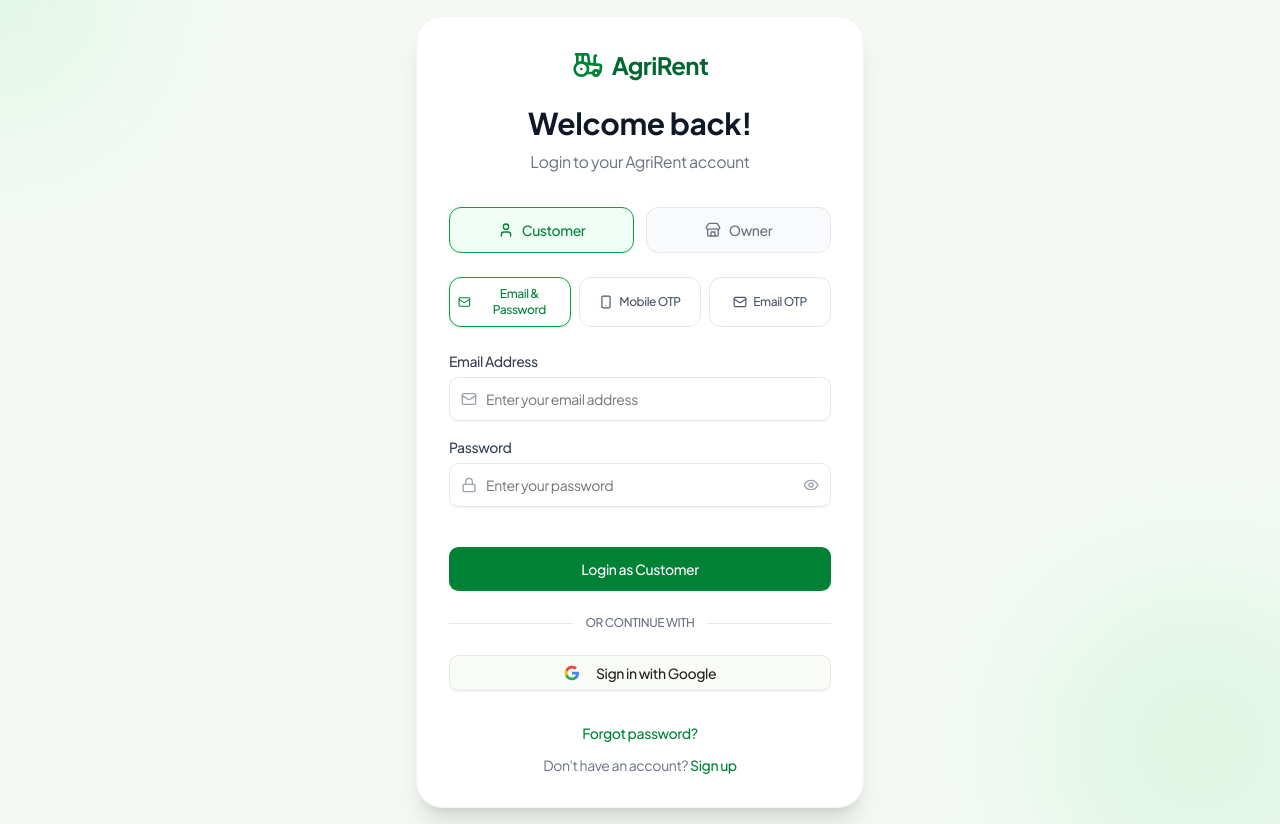
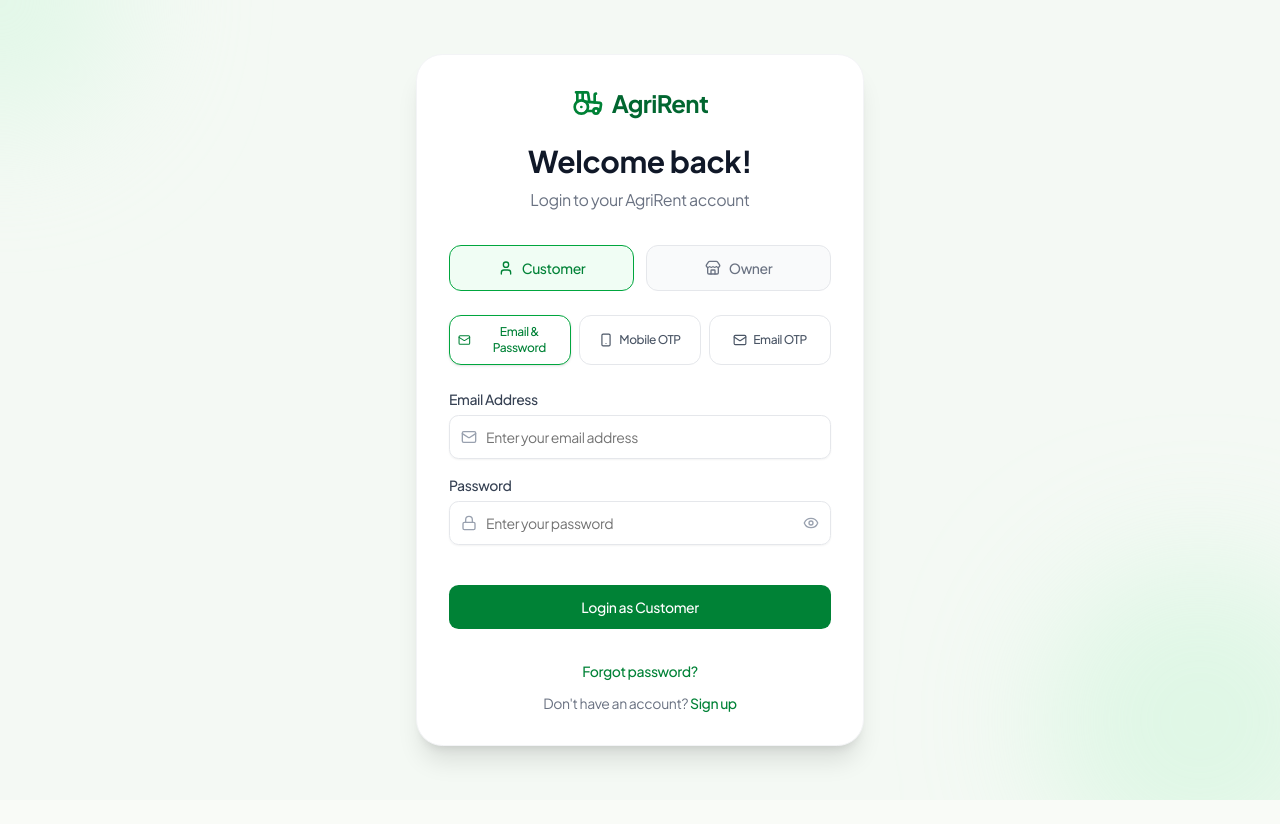
Before and after one commit to karthik-jakkula-840/Agrirent, a Next.js app: page /login in a window 1280 px wide. After the commit the page ends 800 px from the top, so only its background shows below. Built offline with nearby package versions, Linux system fonts and the light colour scheme; no server answers.

Commit message:
Remove Google login button and divider

```diff
--- a/app/(auth)/signup/page.tsx
+++ b/app/(auth)/signup/page.tsx
@@ -1,5 +1,4 @@
 import { SignupForm } from '@/components/auth/signup-form'
-import { GoogleLoginButton } from '@/components/auth/google-login-button'
 import { Card, CardContent, CardDescription, CardHeader, CardTitle } from '@/components/ui/card'
 import Link from 'next/link'
 
@@ -13,15 +12,6 @@
         </CardHeader>
         <CardContent className="space-y-4">
           <SignupForm />
-          <div className="relative">
-            <div className="absolute inset-0 flex items-center">
-              <span className="w-full border-t" />
-            </div>
-            <div className="relative flex justify-center text-xs uppercase">
-              <span className="bg-white px-2 text-muted-foreground">Or continue with</span>
-            </div>
-          </div>
-          <GoogleLoginButton />
 
           <div className="text-center text-sm text-muted-foreground mt-4">
             Already have an account?{' '}
--- a/app/dashboard/user/page.tsx
+++ b/app/dashboard/user/page.tsx
@@ -57,15 +57,15 @@
         <p className="text-gray-500 mt-1">{t.manageDescription}</p>
       </div>
 
-      <div className="grid grid-cols-1 sm:grid-cols-2 lg:grid-cols-4 gap-6">
+      <div className="grid grid-cols-2 lg:grid-cols-4 gap-3 sm:gap-6">
         {STAT_CARDS.map((stat, idx) => (
-          <div key={idx} className="bg-white p-6 rounded-3xl border border-gray-100 shadow-sm flex items-center gap-4">
-            <div className={`h-12 w-12 rounded-2xl flex items-center justify-center shrink-0 ${stat.bg} ${stat.color}`}>
-              <stat.icon className="h-6 w-6" />
+          <div key={idx} className="bg-white p-4 sm:p-6 rounded-2xl sm:rounded-3xl border border-gray-100 shadow-sm flex flex-col sm:flex-row items-start sm:items-center gap-3 sm:gap-4">
+            <div className={`h-10 w-10 sm:h-12 sm:w-12 rounded-xl sm:rounded-2xl flex items-center justify-center shrink-0 ${stat.bg} ${stat.color}`}>
+              <stat.icon className="h-5 w-5 sm:h-6 sm:w-6" />
             </div>
-            <div>
-              <p className="text-sm font-medium text-gray-500">{stat.title}</p>
-              <p className="text-2xl font-bold text-gray-900">{stat.value}</p>
+            <div className="min-w-0 w-full">
+              <p className="text-xs sm:text-sm font-medium text-gray-500 truncate" title={stat.title}>{stat.title}</p>
+              <p className="text-lg sm:text-2xl font-bold text-gray-900">{stat.value}</p>
             </div>
           </div>
         ))}
--- a/components/auth/login-form.tsx
+++ b/components/auth/login-form.tsx
@@ -13,7 +13,6 @@
 import { Button } from '@/components/ui/button'
 import { toast } from 'sonner'
 import { Eye, EyeOff, Smartphone, Mail, User, Store, Lock, ShieldCheck } from 'lucide-react'
-import { GoogleLoginButton } from './google-login-button'
 import Link from 'next/link'
 
 type LoginFormValues = z.infer<typeof loginSchema>
@@ -311,17 +310,6 @@
         </div>
       )}
 
-      <div className="relative mt-6">
-        <div className="absolute inset-0 flex items-center">
-          <span className="w-full border-t border-gray-200" />
-        </div>
-        <div className="relative flex justify-center text-xs uppercase">
-          <span className="bg-white px-3 text-gray-500 font-medium">Or continue with</span>
-        </div>
-      </div>
-
-      <GoogleLoginButton />
-
       <div className="flex flex-col items-center space-y-3 pt-2">
         <Link href="/forgot-password" className="text-sm font-medium text-green-700 hover:underline">
           Forgot password?
```
